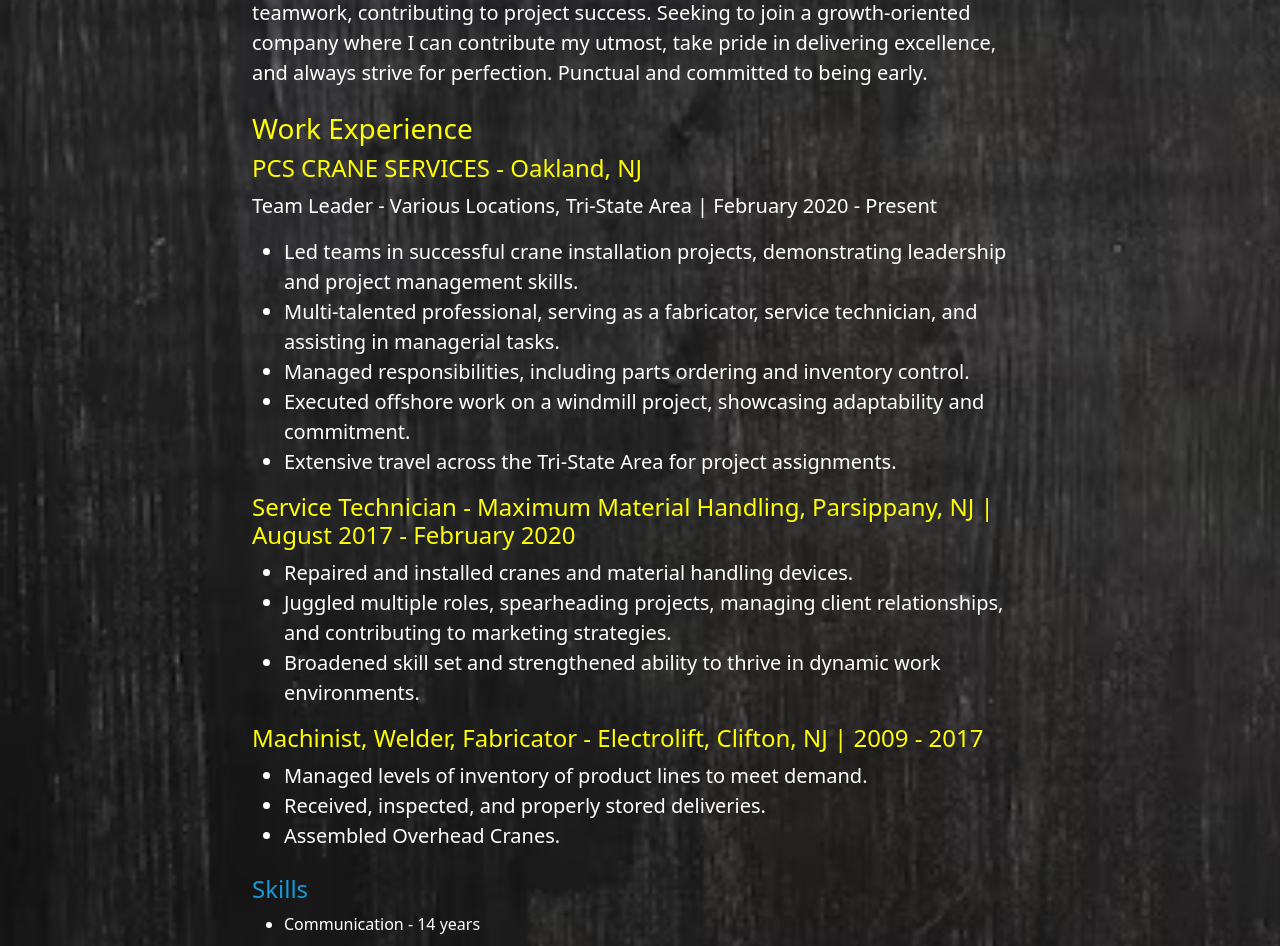
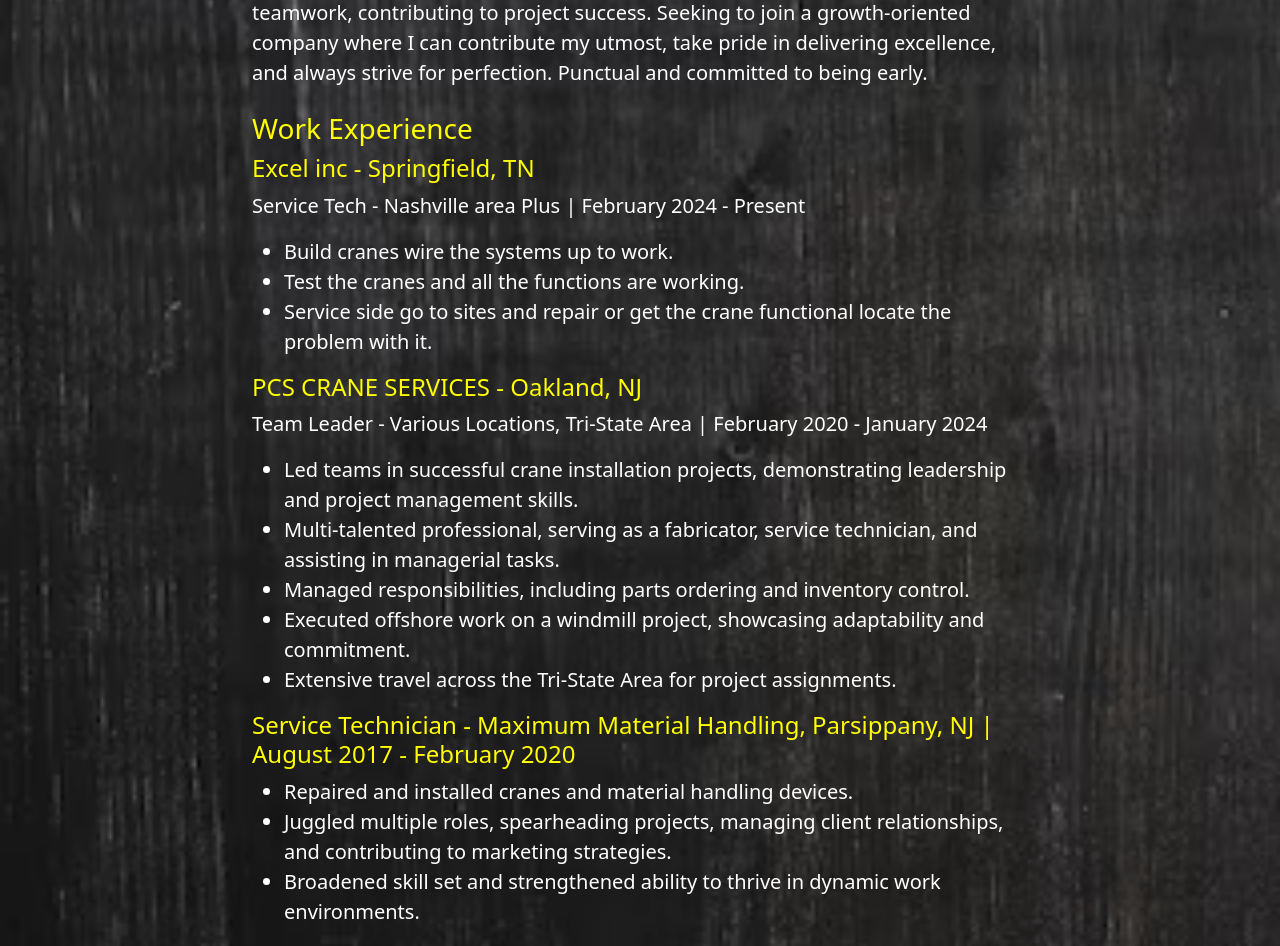
Before and after one commit to 2dogsandaguy/new-majestic-profile, a React (Vite) app: page /work-experience in a window 1280 px wide. Shown: the part 752-1698 px from the top of the page. Built offline with nearby package versions, Linux system fonts and the light colour scheme.

Commit message:
add more to work exp

```diff
--- a/src/routes/WorkExp.jsx
+++ b/src/routes/WorkExp.jsx
@@ -55,8 +55,15 @@
 
       <section className="work-experience mt-4">
         <h3>Work Experience</h3>
+        <h4>Excel inc - Springfield, TN  </h4>
+        <p>Service Tech - Nashville area Plus | February 2024 - Present </p>
+        <ul>
+          <li>Build cranes wire the systems up to work.</li>
+          <li>Test the cranes and all the functions are working.</li>
+          <li>Service side go to sites and repair or get the crane functional locate the problem with it.</li>
+        </ul>
         <h4>PCS CRANE SERVICES - Oakland, NJ</h4>
-        <p>Team Leader - Various Locations, Tri-State Area | February 2020 - Present</p>
+        <p>Team Leader - Various Locations, Tri-State Area | February 2020 - January 2024  </p>
         <ul>
           <li>Led teams in successful crane installation projects, demonstrating leadership and project management skills.</li>
           <li>Multi-talented professional, serving as a fabricator, service technician, and assisting in managerial tasks.</li>
```
